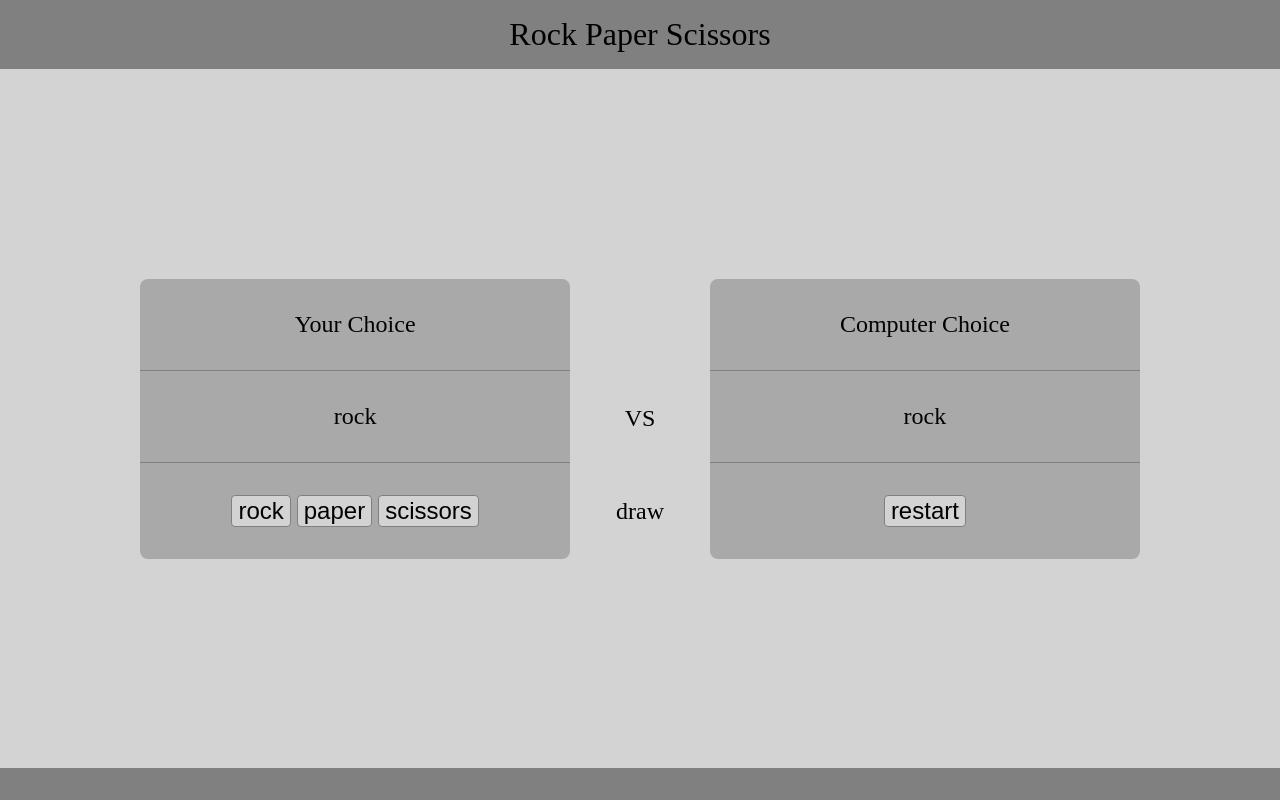
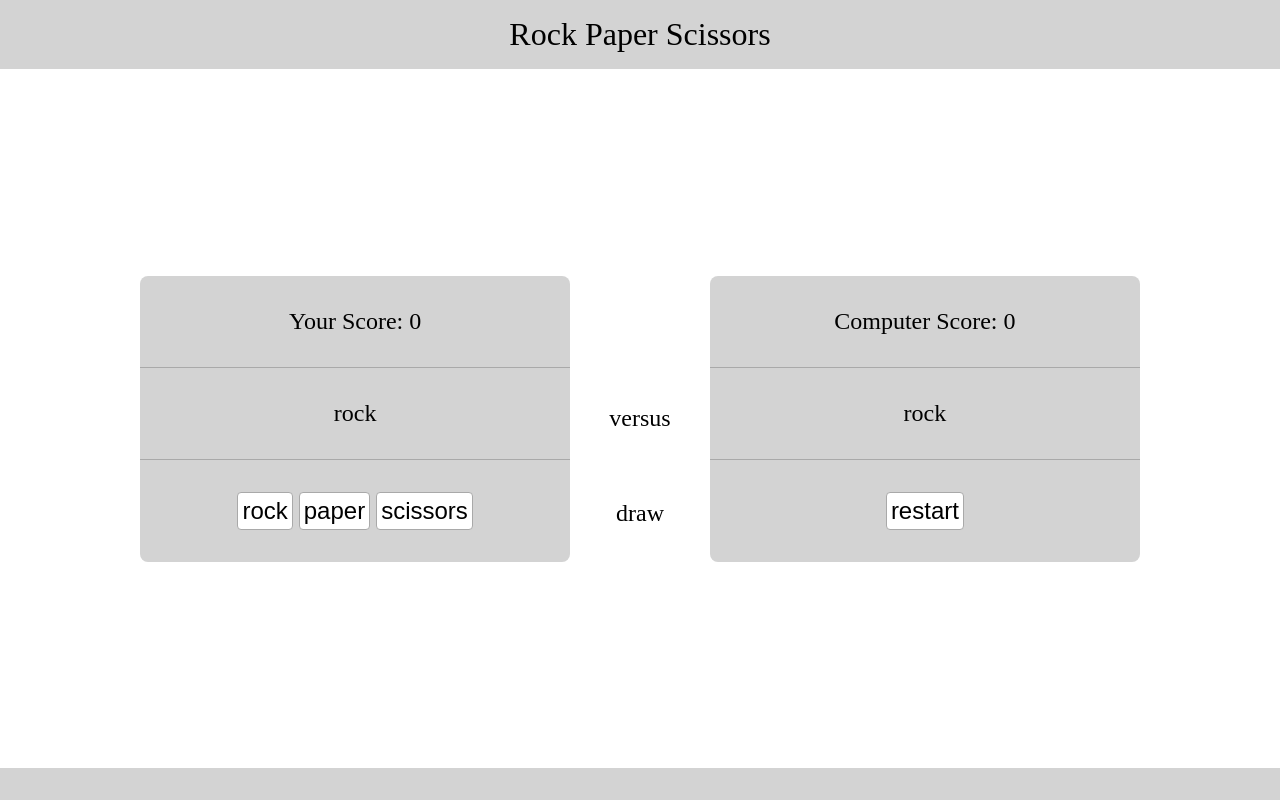
Before and after one commit to ThreeDotsEllipsis/rock-paper-scissors, a plain HTML site: page index.html in a window 1280 px wide. Both pictures are taken after a click on the button "rock". Drawn offline with Linux system fonts and the light colour scheme.

Commit message:
Add scores

```diff
--- a/index.html
+++ b/index.html
@@ -13,7 +13,7 @@
     <div class="content">
         <div class="container">
             <div class="left">
-                <div>Your Choice</div>
+                <div class="human-score">Your Score: 0</div>
                 <div class="display-human">rock</div>
                 <div class="buttons">
                     <button type="button" id="rock">rock</button>
@@ -23,11 +23,11 @@
             </div>
             <div id="middle">
                 <div></div>
-                <div class="vs-sign">VS</div>
+                <div class="vs-sign">versus</div>
                 <div class="announce">draw</div>
             </div>
             <div class="right">
-                <div class="computer-choice">Computer Choice</div>
+                <div class="computer-score">Computer Score: 0</div>
                 <div class="display-computer">rock</div>
                 <div><button type="button">restart</button></div>
             </div>
--- a/script.js
+++ b/script.js
@@ -1,12 +1,16 @@
-let buttons = document.querySelectorAll("button")
-let displayHuman = document.querySelector(".display-human")
-let displayComputer = document.querySelector(".display-computer")
-let announce = document.querySelector(".announce")
+let buttons = document.querySelectorAll(".buttons > button");
+let displayHuman = document.querySelector(".display-human");
+let displayComputer = document.querySelector(".display-computer");
+let announce = document.querySelector(".announce");
+let humanScore = document.querySelector(".human-score");
+let computerScore = document.querySelector(".computer-score");
 
-let choices = ["rock", "paper", "scissors"]
+let choices = ["rock", "paper", "scissors"];
+let humanScoreCount = 0
+let computerScoreCount = 0
 
 function getComputerChoice() {
-    let randomChoice = Math.floor(Math.random() * 3)
+    let randomChoice = Math.floor(Math.random() * 3);
 
     return choices[randomChoice];
 }
@@ -20,25 +24,10 @@ function playRound(playerSelection, computerChoice) {
         (playerSelection == "paper" && computerChoice == "rock") ||
         (playerSelection == "scissors" && computerChoice == "paper")
     ) {
-        return "win"
+        return "win";
     }
     else {
-        return "lose"
-    }
-}
-
-function game() {
-    for (let i = 0; i < 5; i++) {
-        let playerSelection = "";
-
-        while (!choices.find((value, index, obj) => value == playerSelection)) {
-            playerSelection = prompt("Choose your weapon (rock, paper, scissors): ");
-            continue
-        }
-
-        let computerChoice = getComputerChoice();
-
-        console.log(playRound(playerSelection, computerChoice));
+        return "lose";
     }
 }
 
@@ -49,6 +38,15 @@ function buttonPressed(event) {
     let result = playRound(displayHuman.textContent, displayComputer.textContent);
 
     announce.textContent = result;
+
+    if (result == "win") {
+        humanScoreCount += 1;
+        humanScore.textContent = "Your Score: " + humanScoreCount;
+    }
+    else if (result == "lose") {
+        computerScoreCount += 1;
+        computerScore.textContent = "Computer Score: " + computerScoreCount;
+    }
 }
 
 buttons.forEach((button) => {
--- a/styles.css
+++ b/styles.css
@@ -10,14 +10,13 @@ body {
     display: flex;
     justify-content: center;
     padding: 16px;
-    background-color: gray;
+    background-color: lightgray;
     font-size: 32px;
 }
 
 .content {
     display: flex;
     justify-content: center;
-    background-color: lightgray;
     height: 100%;
     align-items: center;
 }
@@ -35,7 +34,6 @@ body {
 }
 
 .container > #middle {
-    /* align-self: center; */
     flex: 1;
 }
 
@@ -59,7 +57,7 @@ body {
     display: flex;
     flex-flow: column nowrap;
     justify-content: space-between;
-    background-color: darkgray;
+    background-color: lightgray;
     border-radius: 8px;
     font-size: 24px;
 }
@@ -69,7 +67,7 @@ body {
     flex: 1;
     text-align: center;
     padding: 32px;
-    border-bottom: 1px groove gray;
+    border-bottom: 1px groove darkgray;
 }
 
 .left > div:last-child,
@@ -79,12 +77,13 @@ body {
 
 button {
     font-size: 24px;
-    background-color: lightgray;
-    border: 1px solid gray;
+    background-color: white;
+    border: 1px solid darkgray;
     border-radius: 4px;
+    padding: 4px;
 }
 
 button:hover {
-    background-color: gray;
+    background-color: darkgray;
     color: white;
 }
```
